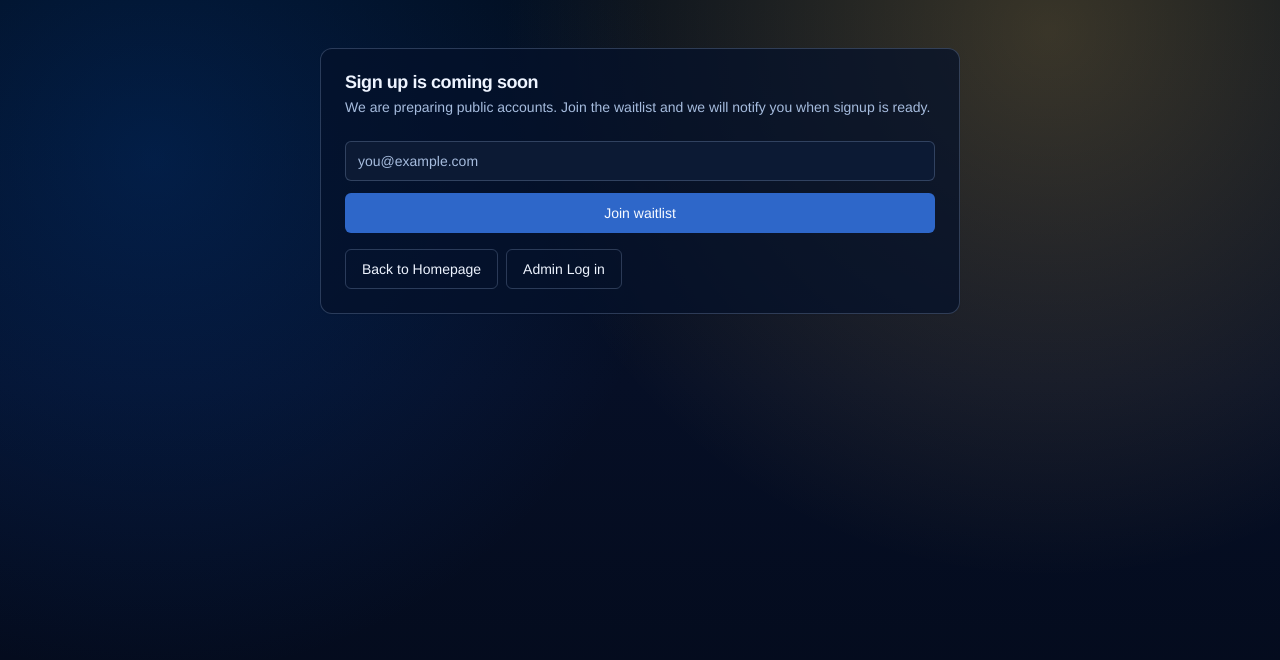
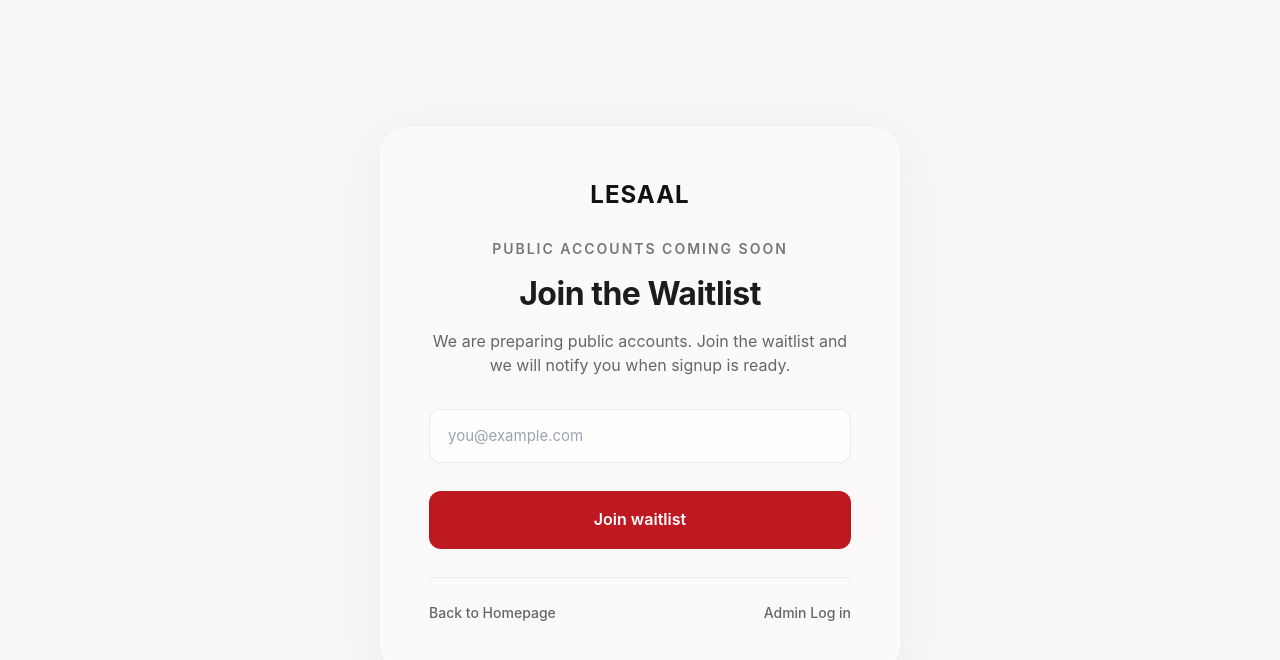
Before and after one commit to Waziri11/lesaal, a Next.js app: page /signup in a window 1280 px wide. Shown: the top 660 px of the page. Built offline with nearby package versions, Linux system fonts and the light colour scheme.

Commit message:
Refactor AdminLoginForm and SignUpComingSoonPage for improved layout and styling; add auth.css for consistent design

```diff
--- a/app/admin/login/AdminLoginForm.jsx
+++ b/app/admin/login/AdminLoginForm.jsx
@@ -4,12 +4,9 @@ import Link from "next/link";
 import { useEffect, useRef, useState } from "react";
 import { useRouter } from "next/navigation";
 import { Eye, EyeOff } from "lucide-react";
-import { Button } from "../../../components/ui/button";
-import { Card, CardContent, CardDescription, CardHeader, CardTitle } from "../../../components/ui/card";
-import { Input } from "../../../components/ui/input";
-import { Label } from "../../../components/ui/label";
 import { Spinner } from "../../../components/ui/spinner";
 import { createCsrfHeaders } from "../../../lib/csrf-client";
+import "../../styles/auth.css";
 
 const MIN_PASSWORD_LENGTH = 8;
 const CAPTCHA_LOAD_ERROR_MESSAGE = "Captcha failed to load. Please disable blockers and refresh the page.";
@@ -460,50 +457,40 @@ export default function AdminLoginForm({ turnstileSiteKey, nextPath = "", sessio
 
   function renderCaptcha() {
     return (
-      <div className="space-y-2">
+      <div style={{ display: "flex", flexDirection: "column", gap: "8px", marginTop: "4px" }}>
         <div ref={captchaRef} />
         {!captchaReady ? (
-          <p className="flex items-center gap-2 text-sm text-[color:var(--ui-muted-foreground)]">
+          <p style={{ display: "flex", alignItems: "center", gap: "8px", fontSize: "14px", color: "#666", margin: 0 }}>
             <Spinner />
             Loading captcha challenge...
           </p>
         ) : null}
-        {captchaLoadError ? <p className="text-sm text-[color:var(--ui-destructive)]">{captchaLoadError}</p> : null}
+        {captchaLoadError ? <p className="auth--error">{captchaLoadError}</p> : null}
       </div>
     );
   }
 
   return (
-    <div className="mx-auto flex min-h-screen w-full max-w-2xl items-center px-4 py-8">
-      <Card className="w-full" aria-busy={loading}>
-        <CardHeader className="space-y-3">
-          <div className="flex flex-wrap items-center justify-between gap-2">
-            <Button asChild variant="ghost" size="sm">
-              <Link href="/">Back to Homepage</Link>
-            </Button>
-            {isForgotMode ? (
-              <Button type="button" variant="ghost" size="sm" onClick={closeForgotMode} disabled={loading}>
+    <div className="auth--page">
+      <div className="auth--container">
+        <div className="auth--header">
+          <Link href="/" className="auth--logo">LESAAL</Link>
+          {isForgotMode ? (
+            <div className="auth--header--nav" style={{ justifyContent: "center" }}>
+              <button type="button" className="button--link-back" onClick={closeForgotMode} disabled={loading}>
                 Back to Login
-              </Button>
-            ) : null}
-          </div>
+              </button>
+            </div>
+          ) : null}
+          <h1>{isForgotMode ? "Forgot Password" : "Sign In"}</h1>
+        </div>
 
-          <div>
-            <CardTitle>{isForgotMode ? "Forgot password" : "Sign in"}</CardTitle>
-            <CardDescription>
-              {isForgotMode
-                ? "Use OTP reset to recover your admin account."
-                : "Sign in with your admin email and password."}
-            </CardDescription>
-          </div>
-        </CardHeader>
-
-        <CardContent className="space-y-4">
+        <div className="auth--content">
           {!isForgotMode ? (
-            <form className="space-y-4" onSubmit={handleSubmit}>
-              <div className="space-y-2">
-                <Label htmlFor="email">Email</Label>
-                <Input
+            <form className="auth--form" onSubmit={handleSubmit}>
+              <div className="auth--group">
+                <label htmlFor="email" className="auth--label">Email</label>
+                <input
                   id="email"
                   type="email"
                   value={email}
@@ -511,27 +498,28 @@ export default function AdminLoginForm({ turnstileSiteKey, nextPath = "", sessio
                   placeholder="admin@example.com"
                   disabled={loading}
                   required
+                  className="auth--input"
                 />
               </div>
 
-              <div className="space-y-2">
-                <Label htmlFor="password">Password</Label>
-                <div className="relative">
-                  <Input
+              <div className="auth--group">
+                <label htmlFor="password" className="auth--label">Password</label>
+                <div className="relative-container">
+                  <input
                     id="password"
                     type={showPassword ? "text" : "password"}
                     value={password}
                     onChange={(event) => setPassword(event.target.value)}
                     placeholder="********"
                     disabled={loading}
-                    className="pr-11"
+                    className="auth--input auth--input-password"
                     required
                   />
                   <button
                     type="button"
                     aria-label={showPassword ? "Hide password" : "Show password"}
                     aria-pressed={showPassword}
-                    className="absolute right-2 top-1/2 -translate-y-1/2 rounded-md p-1 text-[color:var(--ui-muted-foreground)] transition hover:text-[color:var(--ui-foreground)] focus-visible:outline-none focus-visible:ring-2 focus-visible:ring-[color:var(--ui-ring)]"
+                    className="password-toggle-btn"
                     onClick={() => setShowPassword((current) => !current)}
                     disabled={loading}
                   >
@@ -540,27 +528,28 @@ export default function AdminLoginForm({ turnstileSiteKey, nextPath = "", sessio
                 </div>
               </div>
 
-              {error ? <p className="text-sm text-[color:var(--ui-destructive)]">{error}</p> : null}
-              {notice ? <p className="text-sm text-[color:var(--ui-success)]">{notice}</p> : null}
+              {error ? <p className="auth--error">{error}</p> : null}
+              {notice ? <p className="auth--notice">{notice}</p> : null}
 
-              <Button type="submit" className="w-full" disabled={loading}>
+              <button type="submit" className="button-auth" disabled={loading}>
                 {loading ? "Signing in..." : "Login"}
-              </Button>
+              </button>
+
               {renderCaptcha()}
 
-              <Button type="button" variant="ghost" className="w-full" onClick={openForgotMode} disabled={loading}>
+              <button type="button" className="button--text-link" onClick={openForgotMode} disabled={loading}>
                 Forgot password? Reset with OTP
-              </Button>
+              </button>
             </form>
           ) : null}
 
           {isForgotMode && forgotStep === "request" ? (
-            <form className="space-y-4" onSubmit={handleRequestOtp}>
-              <p className="text-sm text-[color:var(--ui-muted-foreground)]">Enter your admin email and we will send you a reset OTP.</p>
+            <form className="auth--form" onSubmit={handleRequestOtp}>
+              <p className="auth--desc">Enter your admin email and we will send you a reset OTP.</p>
 
-              <div className="space-y-2">
-                <Label htmlFor="forgot-email">Admin Email</Label>
-                <Input
+              <div className="auth--group">
+                <label htmlFor="forgot-email" className="auth--label">Admin Email</label>
+                <input
                   id="forgot-email"
                   type="email"
                   value={forgotEmail}
@@ -568,26 +557,28 @@ export default function AdminLoginForm({ turnstileSiteKey, nextPath = "", sessio
                   placeholder="admin@example.com"
                   disabled={loading}
                   required
+                  className="auth--input"
                 />
               </div>
 
-              {error ? <p className="text-sm text-[color:var(--ui-destructive)]">{error}</p> : null}
-              {notice ? <p className="text-sm text-[color:var(--ui-success)]">{notice}</p> : null}
+              {error ? <p className="auth--error">{error}</p> : null}
+              {notice ? <p className="auth--notice">{notice}</p> : null}
 
-              <Button type="submit" className="w-full" disabled={loading}>
+              <button type="submit" className="button-auth" disabled={loading}>
                 {loading ? "Sending OTP..." : "Send OTP"}
-              </Button>
+              </button>
+
               {renderCaptcha()}
             </form>
           ) : null}
 
           {isForgotMode && forgotStep === "reset" ? (
-            <form className="space-y-4" onSubmit={handleResetPassword}>
-              <p className="text-sm text-[color:var(--ui-muted-foreground)]">Enter the OTP from your email, then choose a new password.</p>
+            <form className="auth--form" onSubmit={handleResetPassword}>
+              <p className="auth--desc">Enter the OTP from your email, then choose a new password.</p>
 
-              <div className="space-y-2">
-                <Label htmlFor="reset-email">Admin Email</Label>
-                <Input
+              <div className="auth--group">
+                <label htmlFor="reset-email" className="auth--label">Admin Email</label>
+                <input
                   id="reset-email"
                   type="email"
                   value={forgotEmail}
@@ -595,12 +586,13 @@ export default function AdminLoginForm({ turnstileSiteKey, nextPath = "", sessio
                   placeholder="admin@example.com"
                   disabled={loading}
                   required
+                  className="auth--input"
                 />
               </div>
 
-              <div className="space-y-2">
-                <Label htmlFor="otp">OTP Code</Label>
-                <Input
+              <div className="auth--group">
+                <label htmlFor="otp" className="auth--label">OTP Code</label>
+                <input
                   id="otp"
                   type="text"
                   inputMode="numeric"
@@ -609,12 +601,13 @@ export default function AdminLoginForm({ turnstileSiteKey, nextPath = "", sessio
                   placeholder="6-digit OTP"
                   disabled={loading}
                   required
+                  className="auth--input"
                 />
               </div>
 
-              <div className="space-y-2">
-                <Label htmlFor="new-password">New Password</Label>
-                <Input
+              <div className="auth--group">
+                <label htmlFor="new-password" className="auth--label">New Password</label>
+                <input
                   id="new-password"
                   type="password"
                   value={forgotPassword}
@@ -622,12 +615,13 @@ export default function AdminLoginForm({ turnstileSiteKey, nextPath = "", sessio
                   placeholder="New password"
                   disabled={loading}
                   required
+                  className="auth--input"
                 />
               </div>
 
-              <div className="space-y-2">
-                <Label htmlFor="confirm-password">Confirm New Password</Label>
-                <Input
+              <div className="auth--group">
+                <label htmlFor="confirm-password" className="auth--label">Confirm New Password</label>
+                <input
                   id="confirm-password"
                   type="password"
                   value={confirmForgotPassword}
@@ -635,21 +629,22 @@ export default function AdminLoginForm({ turnstileSiteKey, nextPath = "", sessio
                   placeholder="Confirm new password"
                   disabled={loading}
                   required
+                  className="auth--input"
                 />
               </div>
 
-              {error ? <p className="text-sm text-[color:var(--ui-destructive)]">{error}</p> : null}
-              {notice ? <p className="text-sm text-[color:var(--ui-success)]">{notice}</p> : null}
+              {error ? <p className="auth--error">{error}</p> : null}
+              {notice ? <p className="auth--notice">{notice}</p> : null}
 
-              <Button type="submit" className="w-full" disabled={loading}>
+              <button type="submit" className="button-auth" disabled={loading}>
                 {loading ? "Resetting password..." : "Reset password"}
-              </Button>
+              </button>
+
               {renderCaptcha()}
 
-              <Button
+              <button
                 type="button"
-                variant="ghost"
-                className="w-full"
+                className="button--text-link"
                 onClick={() => {
                   clearMessages();
                   setForgotStep("request");
@@ -660,18 +655,18 @@ export default function AdminLoginForm({ turnstileSiteKey, nextPath = "", sessio
                 disabled={loading}
               >
                 Request a new OTP
-              </Button>
+              </button>
             </form>
           ) : null}
 
-          <p className="text-sm text-[color:var(--ui-muted-foreground)]">
+          <p className="auth--signup-prompt">
             Don&apos;t have an account yet?{" "}
-            <Link href="/signup" className="font-semibold text-[color:var(--ui-primary)] underline">
+            <Link href="/signup" className="auth--signup-link">
               Sign up
             </Link>
           </p>
-        </CardContent>
-      </Card>
+        </div>
+      </div>
     </div>
   );
 }
--- a/app/signup/page.jsx
+++ b/app/signup/page.jsx
@@ -1,40 +1,42 @@
+"use client";
+
 import Link from "next/link";
-import { Button } from "../../components/ui/button";
-import { Card, CardContent, CardDescription, CardHeader, CardTitle } from "../../components/ui/card";
-import { Input } from "../../components/ui/input";
-
-export const metadata = {
-  title: "Lesaal | Sign up",
-  description: "Public sign-up is coming soon.",
-};
+import "../styles/auth.css";
 
 export default function SignUpComingSoonPage() {
   return (
-    <div className="mx-auto w-full max-w-2xl px-4 py-12">
-      <Card>
-        <CardHeader>
-          <CardTitle>Sign up is coming soon</CardTitle>
-          <CardDescription>
+    <div className="auth--page">
+      <title>Lesaal | Sign up</title>
+      <div className="auth--container">
+        <div className="auth--header">
+          <Link href="/" className="auth--logo">LESAAL</Link>
+          <h2>Public accounts coming soon</h2>
+          <h1>Join the Waitlist</h1>
+          <p className="auth--subtitle">
             We are preparing public accounts. Join the waitlist and we will notify you when signup is ready.
-          </CardDescription>
-        </CardHeader>
-        <CardContent className="space-y-4">
-          <form action="#" className="space-y-3">
-            <Input type="email" placeholder="you@example.com" aria-label="Email address" />
-            <Button type="submit" className="w-full">
-              Join waitlist
-            </Button>
-          </form>
-          <div className="flex flex-wrap gap-2">
-            <Button asChild variant="outline">
-              <Link href="/">Back to Homepage</Link>
-            </Button>
-            <Button asChild variant="outline">
-              <Link href="/admin/login">Admin Log in</Link>
-            </Button>
+          </p>
+        </div>
+
+        <form className="auth--form" action="#" onSubmit={(e) => e.preventDefault()}>
+          <div className="auth--group">
+            <input
+              type="email"
+              placeholder="you@example.com"
+              required
+              className="auth--input"
+              aria-label="Email address"
+            />
           </div>
-        </CardContent>
-      </Card>
+          <button type="submit" className="button-auth">
+            Join waitlist
+          </button>
+        </form>
+
+        <div className="auth--footer">
+          <Link href="/" className="button--link">Back to Homepage</Link>
+          <Link href="/admin/login" className="button--link">Admin Log in</Link>
+        </div>
+      </div>
     </div>
   );
 }
--- /dev/null
+++ b/app/styles/auth.css
@@ -0,0 +1,295 @@
+/* LESAAL Auth Layout & Theme Stylesheet */
+
+.auth--page {
+  min-height: 100vh;
+  width: 100%;
+  display: flex;
+  align-items: center;
+  justify-content: center;
+  background-color: #f7f5f6;
+  font-family: 'DM Sans', -apple-system, BlinkMacSystemFont, 'Segoe UI', Roboto, sans-serif;
+  padding: 40px 20px;
+  box-sizing: border-box;
+}
+
+.auth--container {
+  background: rgba(255, 255, 255, 0.45);
+  border: 1px solid rgba(255, 255, 255, 0.6);
+  backdrop-filter: blur(16px);
+  padding: 48px;
+  border-radius: 28px;
+  box-shadow: 0 12px 48px rgba(0, 0, 0, 0.04);
+  width: 100%;
+  max-width: 520px;
+  display: flex;
+  flex-direction: column;
+  box-sizing: border-box;
+}
+
+.auth--header {
+  display: flex;
+  flex-direction: column;
+  margin-bottom: 32px;
+  text-align: center;
+}
+
+.auth--logo {
+  font-size: 24px;
+  font-weight: 700;
+  letter-spacing: 1px;
+  color: #111;
+  text-decoration: none;
+  margin-bottom: 24px;
+  display: inline-block;
+  transition: opacity 0.3s ease;
+}
+
+.auth--logo:hover {
+  opacity: 0.8;
+}
+
+.auth--header--nav {
+  display: flex;
+  justify-content: space-between;
+  align-items: center;
+  width: 100%;
+  margin-bottom: 20px;
+}
+
+.button--link-back {
+  font-size: 14px;
+  font-weight: 500;
+  color: #666;
+  text-decoration: none;
+  background: none;
+  border: none;
+  padding: 8px 16px;
+  border-radius: 50px;
+  border: 1px solid rgba(0, 0, 0, 0.08);
+  transition: all 0.2s ease;
+  cursor: pointer;
+}
+
+.button--link-back:hover {
+  color: #be1921;
+  border-color: #be1921;
+  background: rgba(190, 25, 33, 0.05);
+}
+
+.auth--header h1 {
+  font-size: 32px;
+  font-weight: 700;
+  color: #1c1c1c;
+  margin: 0 0 10px 0;
+  letter-spacing: -0.5px;
+}
+
+.auth--header h2 {
+  font-size: 14px;
+  font-weight: 600;
+  text-transform: uppercase;
+  letter-spacing: 2px;
+  color: #777;
+  margin: 0 0 8px 0;
+}
+
+.auth--subtitle {
+  font-size: 16px;
+  line-height: 1.5;
+  color: #666;
+  margin: 0;
+}
+
+.auth--form {
+  display: flex;
+  flex-direction: column;
+  gap: 22px;
+}
+
+.auth--group {
+  display: flex;
+  flex-direction: column;
+  gap: 8px;
+  width: 100%;
+}
+
+.auth--label {
+  font-size: 14px;
+  font-weight: 600;
+  color: #444;
+  letter-spacing: 0.5px;
+}
+
+.auth--input {
+  width: 100%;
+  padding: 14px 18px;
+  border-radius: 12px;
+  border: 1px solid rgba(0, 0, 0, 0.08);
+  background: rgba(255, 255, 255, 0.7);
+  font-size: 15px;
+  color: #333;
+  outline: none;
+  box-sizing: border-box;
+  transition: border-color 0.3s ease, background 0.3s ease, box-shadow 0.3s ease;
+}
+
+.auth--input:focus {
+  border-color: #be1921;
+  background: rgba(255, 255, 255, 0.95);
+  box-shadow: 0 0 0 3px rgba(190, 25, 33, 0.08);
+}
+
+.auth--input-password {
+  padding-right: 50px;
+}
+
+.relative-container {
+  position: relative;
+  width: 100%;
+}
+
+.password-toggle-btn {
+  position: absolute;
+  right: 12px;
+  top: 50%;
+  transform: translateY(-50%);
+  background: none;
+  border: none;
+  padding: 6px;
+  color: #888;
+  cursor: pointer;
+  border-radius: 6px;
+  display: flex;
+  align-items: center;
+  justify-content: center;
+  transition: color 0.2s ease;
+}
+
+.password-toggle-btn:hover {
+  color: #be1921;
+}
+
+.button-auth {
+  width: 100%;
+  padding: 16px;
+  font-size: 16px;
+  font-weight: 600;
+  border-radius: 12px;
+  background: #be1921;
+  color: white;
+  border: none;
+  cursor: pointer;
+  transition: background 0.3s ease, transform 0.2s ease;
+  margin-top: 6px;
+  box-sizing: border-box;
+  text-align: center;
+  display: block;
+}
+
+.button-auth:hover {
+  background: #a3141a;
+  transform: translateY(-2px);
+}
+
+.button-auth:active {
+  transform: translateY(0);
+}
+
+.button-auth:disabled {
+  background: #ccc;
+  cursor: not-allowed;
+  transform: none;
+}
+
+.auth--error {
+  font-size: 14px;
+  color: #be1921;
+  margin: 0;
+  text-align: left;
+  font-weight: 500;
+}
+
+.auth--notice {
+  font-size: 14px;
+  color: #2e7d32;
+  margin: 0;
+  text-align: left;
+  font-weight: 500;
+}
+
+.auth--desc {
+  font-size: 14px;
+  color: #666;
+  margin: 0 0 10px 0;
+  line-height: 1.5;
+}
+
+.button--text-link {
+  font-size: 14px;
+  font-weight: 500;
+  color: #555;
+  background: none;
+  border: none;
+  padding: 0;
+  cursor: pointer;
+  text-decoration: underline;
+  transition: color 0.2s ease;
+  text-align: center;
+  display: inline-block;
+  margin: 0 auto;
+}
+
+.button--text-link:hover {
+  color: #be1921;
+}
+
+.auth--signup-prompt {
+  font-size: 14px;
+  color: #666;
+  text-align: center;
+  margin: 20px 0 0 0;
+}
+
+.auth--signup-link {
+  font-weight: 600;
+  color: #be1921;
+  text-decoration: none;
+  transition: color 0.2s ease;
+}
+
+.auth--signup-link:hover {
+  text-decoration: underline;
+}
+
+.auth--footer {
+  display: flex;
+  justify-content: space-between;
+  align-items: center;
+  margin-top: 28px;
+  padding-top: 24px;
+  border-top: 1px solid rgba(0, 0, 0, 0.06);
+}
+
+.button--link {
+  font-size: 14px;
+  font-weight: 500;
+  color: #666;
+  text-decoration: none;
+  transition: color 0.2s ease;
+}
+
+.button--link:hover {
+  color: #be1921;
+  text-decoration: underline;
+}
+
+/* Responsive adjustments */
+@media (max-width: 480px) {
+  .auth--container {
+    padding: 32px 24px;
+    border-radius: 20px;
+  }
+  .auth--header h1 {
+    font-size: 26px;
+  }
+}
```
